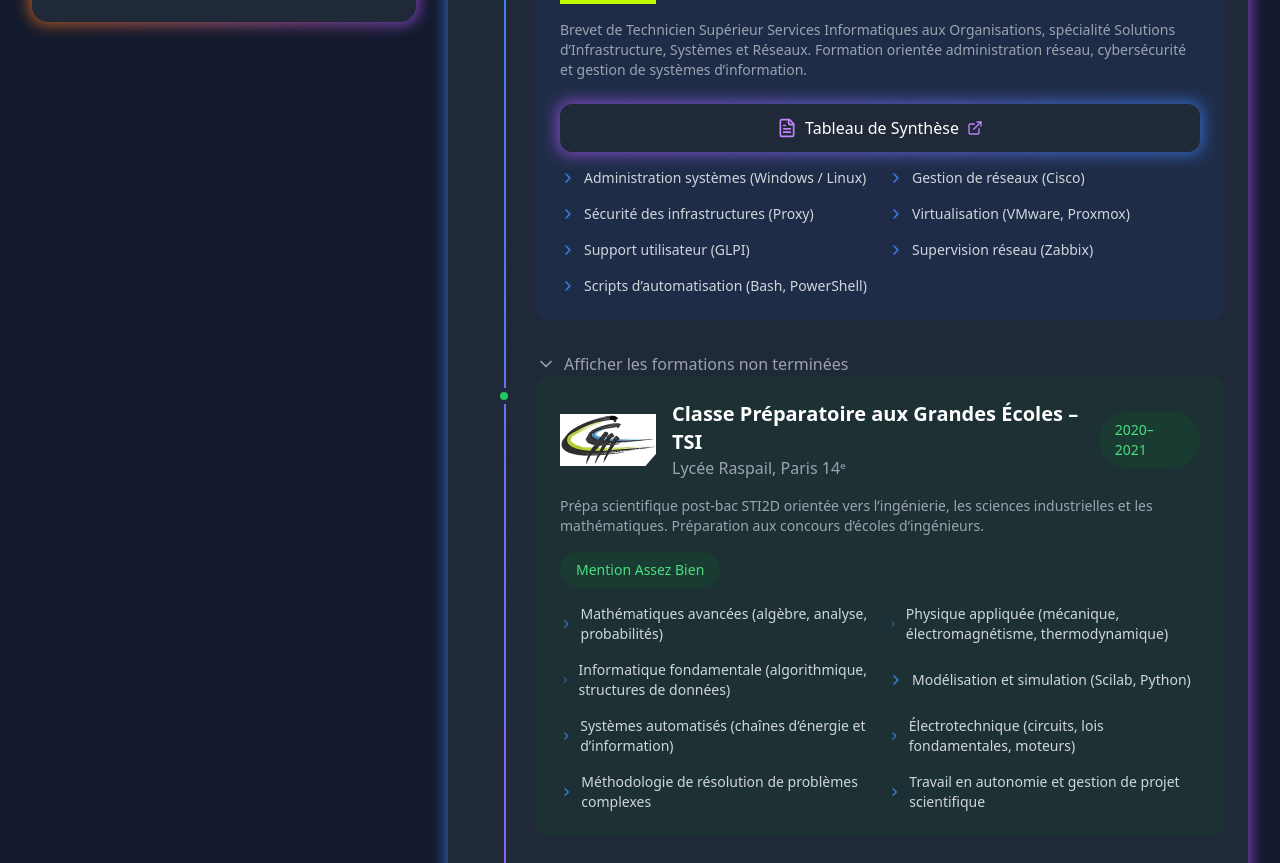
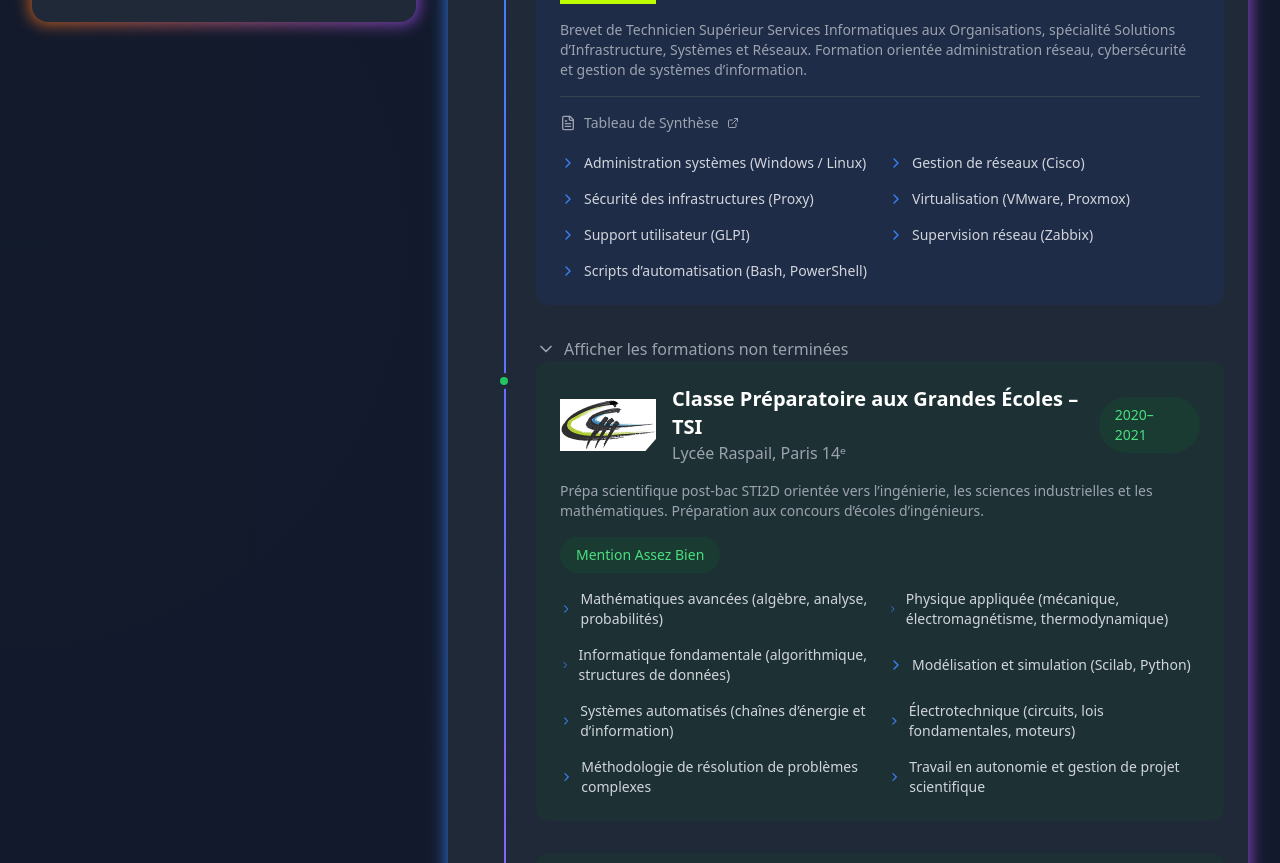
Before and after one commit to CapitaineRick/Portfolio, a React (Vite) app: page / in a window 1280 px wide. Shown: the part 2044-2907 px from the top of the page. Built offline with nearby package versions, Linux system fonts and the light colour scheme.

Commit message:
Rendre le bouton Tableau de Synthèse plus discret

```diff
--- a/src/components/sections/About.tsx
+++ b/src/components/sections/About.tsx
@@ -322,22 +322,17 @@ const About: React.FC = () => {
                             {education.description}
                           </p>
                           {education.id === "bts-sio" && (
-                            <div className="mt-6">
-                              <div className="relative group/button">
-                                <div className="absolute -inset-0.5 bg-gradient-to-r from-purple-500 to-blue-500 rounded-xl blur opacity-75 group-hover/button:opacity-100 transition duration-300"></div>
+                            <div className="mt-4 pt-4 border-t border-gray-700">
                               <a
                                 href=""
                                 target="_blank"
                                 rel="noopener noreferrer"
-                                  className="relative flex items-center justify-center gap-2 w-full px-6 py-3 bg-gray-800 hover:bg-gray-700 text-white rounded-xl transition-all duration-300 group-hover/button:scale-105 focus:outline-none focus:ring-2 focus:ring-purple-500"
+                                className="inline-flex items-center gap-2 text-sm text-gray-400 hover:text-blue-400 transition-colors group/link"
                               >
-                                  <div className="flex items-center gap-2">
-                                    <FileText className="w-5 h-5 text-purple-400" />
-                                    <span className="font-medium">Tableau de Synthèse</span>
-                                    <ExternalLink className="w-4 h-4 text-purple-400 group-hover/button:translate-x-1 transition-transform" />
-                                  </div>
+                                <FileText className="w-4 h-4" />
+                                <span>Tableau de Synthèse</span>
+                                <ExternalLink className="w-3 h-3 group-hover/link:translate-x-0.5 transition-transform" />
                               </a>
-                              </div>
                             </div>
                           )}
 
```
Lines whose indentation alone changed are shown as unchanged.
